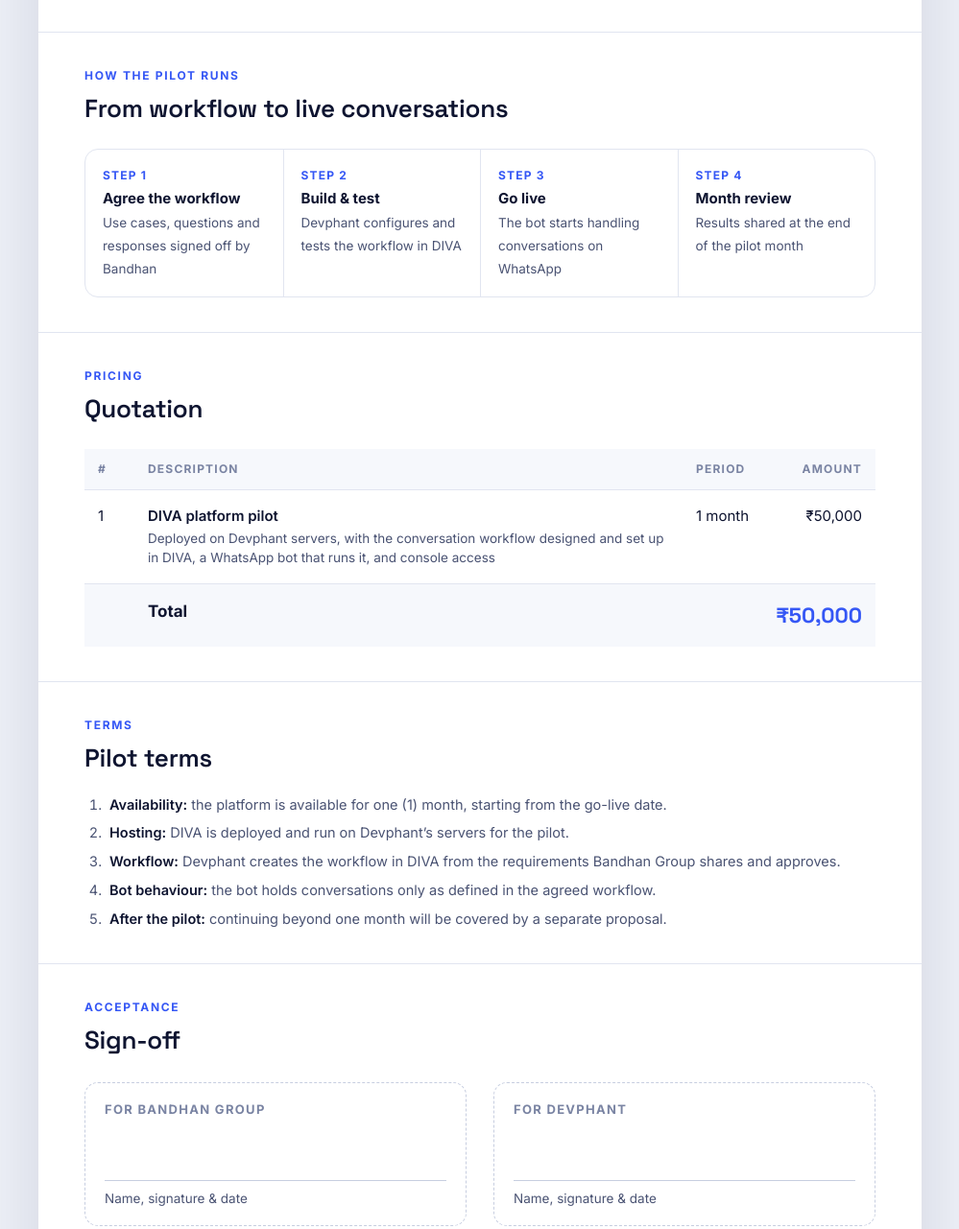
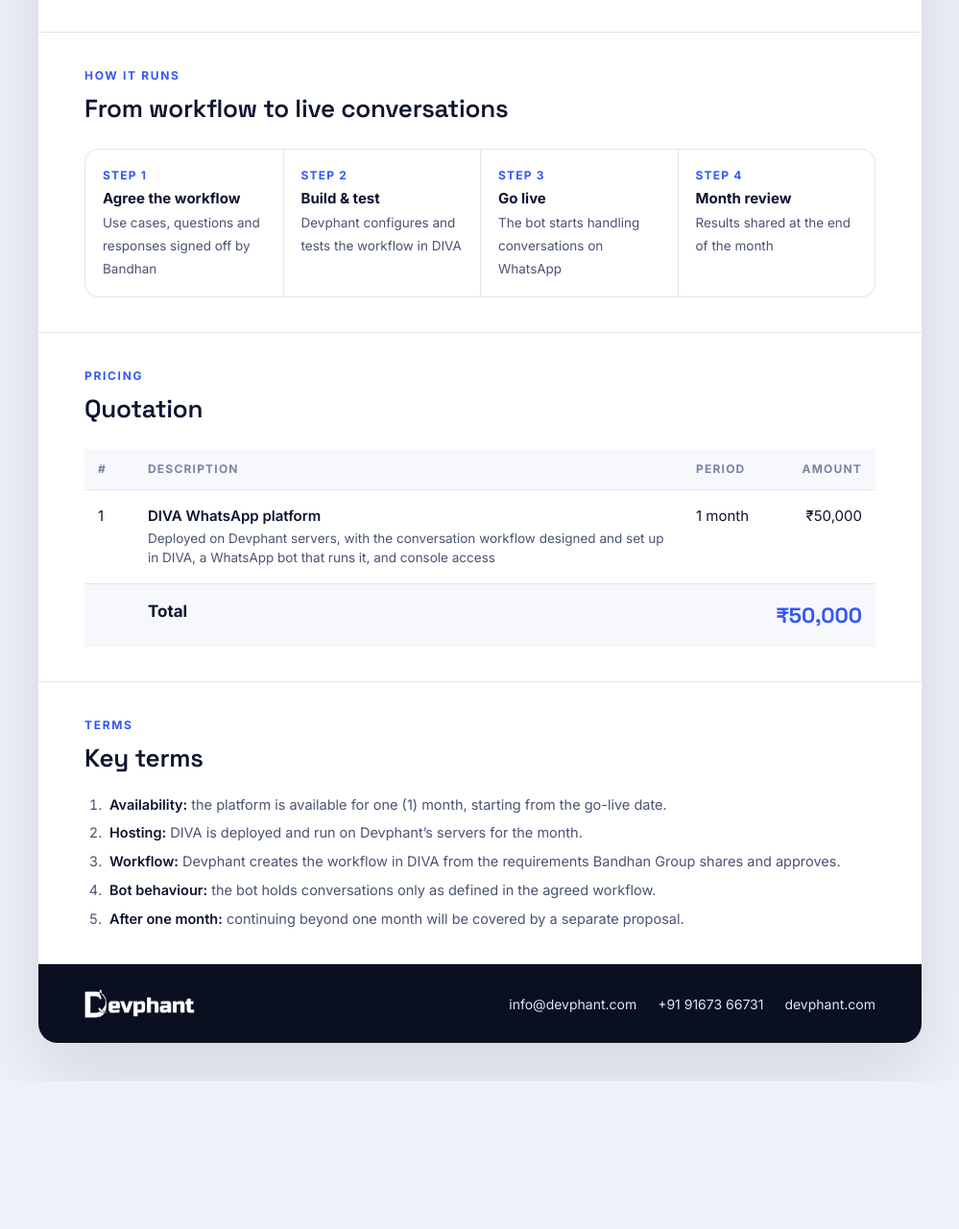
Before and after one commit to Devphant-Technologies/bandhan-diva-quotation, a plain HTML site: page index.html in a window 1280 px wide. Shown: the part 1519-2800 px from the top of the page at 96% size, without its empty margins (140-1139 px from the left). After the commit the page ends 2646 px from the top, so only its background shows below. Drawn offline with Linux system fonts and the light colour scheme.

Commit message:
Remove sign-off section and pilot wording from Bandhan quotation
Co-Authored-By: Claude Opus 5.5 <noreply@anthropic.com>
Claude-Session: https://claude.ai/code/session_01CxdtSQTSLJvu5FMwmDoLkP

```diff
--- a/index.html
+++ b/index.html
@@ -3,7 +3,7 @@
 <head>
 <meta charset="utf-8">
 <meta name="viewport" content="width=device-width, initial-scale=1">
-<title>Quotation · DIVA 1-month pilot · Bandhan Group</title>
+<title>Quotation · DIVA 1-month plan · Bandhan Group</title>
 <link rel="preconnect" href="https://fonts.googleapis.com">
 <link href="https://fonts.googleapis.com/css2?family=Inter:wght@400;500;600;700&family=Space+Grotesk:wght@500;600;700&display=swap" rel="stylesheet">
 <style>
@@ -138,7 +138,7 @@
         <div>Date <b>24 November 2026</b></div>
       </div>
     </div>
-    <h1>DIVA WhatsApp platform<br><span>1-month pilot</span> for Bandhan Group</h1>
+    <h1>DIVA WhatsApp platform<br><span>1-month access</span> for Bandhan Group</h1>
     <p class="lead">A fully managed month of DIVA: hosted on Devphant servers, with your conversation workflow built by our team and a WhatsApp bot that runs it end to end.</p>
   </header>
 
@@ -165,7 +165,7 @@
     <h2>One fixed fee for the full month</h2>
     <div class="price">
       <div class="price-main">
-        <div class="lbl">Pilot fee</div>
+        <div class="lbl">Platform fee</div>
         <div class="amount">₹50,000<small>/ 1 month</small></div>
         <div class="note">Covers hosting, workflow setup and one month of platform availability.</div>
       </div>
@@ -181,7 +181,7 @@
     <div class="eyebrow">Scope</div>
     <h2>What’s included</h2>
     <div class="scope">
-      <div class="item"><h3><span class="n">1</span>Managed hosting</h3><p>DIVA runs on Devphant’s cloud servers for the pilot month, including monitoring, backups and updates.</p></div>
+      <div class="item"><h3><span class="n">1</span>Managed hosting</h3><p>DIVA runs on Devphant’s cloud servers for the month, including monitoring, backups and updates.</p></div>
       <div class="item"><h3><span class="n">2</span>Workflow design &amp; setup</h3><p>Our team maps the conversation flow with you and builds it in DIVA: questions, answers, branches and hand-offs.</p></div>
       <div class="item"><h3><span class="n">3</span>WhatsApp bot conversations</h3><p>The bot talks to customers on WhatsApp and responds based on the agreed workflow, in the languages the workflow covers.</p></div>
       <div class="item"><h3><span class="n">4</span>DIVA console access</h3><p>Your team can see every conversation in the shared inbox, along with dashboards for volumes, response times and outcomes.</p></div>
@@ -189,13 +189,13 @@
   </section>
 
   <section class="block">
-    <div class="eyebrow">How the pilot runs</div>
+    <div class="eyebrow">How it runs</div>
     <h2>From workflow to live conversations</h2>
     <div class="flow">
       <div class="step"><div class="k">STEP 1</div><b>Agree the workflow</b><span>Use cases, questions and responses signed off by Bandhan</span></div>
       <div class="step"><div class="k">STEP 2</div><b>Build &amp; test</b><span>Devphant configures and tests the workflow in DIVA</span></div>
       <div class="step"><div class="k">STEP 3</div><b>Go live</b><span>The bot starts handling conversations on WhatsApp</span></div>
-      <div class="step"><div class="k">STEP 4</div><b>Month review</b><span>Results shared at the end of the pilot month</span></div>
+      <div class="step"><div class="k">STEP 4</div><b>Month review</b><span>Results shared at the end of the month</span></div>
     </div>
   </section>
 
@@ -207,7 +207,7 @@
       <tbody>
         <tr>
           <td>1</td>
-          <td><div class="t">DIVA platform pilot</div><div class="d">Deployed on Devphant servers, with the conversation workflow designed and set up in DIVA, a WhatsApp bot that runs it, and console access</div></td>
+          <td><div class="t">DIVA WhatsApp platform</div><div class="d">Deployed on Devphant servers, with the conversation workflow designed and set up in DIVA, a WhatsApp bot that runs it, and console access</div></td>
           <td style="white-space:nowrap">1 month</td>
           <td class="r">₹50,000</td>
         </tr>
@@ -218,24 +218,16 @@
 
   <section class="block">
     <div class="eyebrow">Terms</div>
-    <h2>Pilot terms</h2>
+    <h2>Key terms</h2>
     <ol class="terms">
       <li><b>Availability:</b> the platform is available for one (1) month, starting from the go-live date.</li>
-      <li><b>Hosting:</b> DIVA is deployed and run on Devphant’s servers for the pilot.</li>
+      <li><b>Hosting:</b> DIVA is deployed and run on Devphant’s servers for the month.</li>
       <li><b>Workflow:</b> Devphant creates the workflow in DIVA from the requirements Bandhan Group shares and approves.</li>
       <li><b>Bot behaviour:</b> the bot holds conversations only as defined in the agreed workflow.</li>
-      <li><b>After the pilot:</b> continuing beyond one month will be covered by a separate proposal.</li>
+      <li><b>After one month:</b> continuing beyond one month will be covered by a separate proposal.</li>
     </ol>
   </section>
 
-  <section class="block">
-    <div class="eyebrow">Acceptance</div>
-    <h2>Sign-off</h2>
-    <div class="sign">
-      <div class="sigbox"><div class="who">For Bandhan Group</div><div class="sigline"><span>Name, signature &amp; date</span></div></div>
-      <div class="sigbox"><div class="who">For Devphant</div><div class="sigline"><span>Name, signature &amp; date</span></div></div>
-    </div>
-  </section>
 
   <footer>
     <img src="assets/devphant-logo.png" alt="Devphant">
```
Also changed, not shown: 1 other file.
